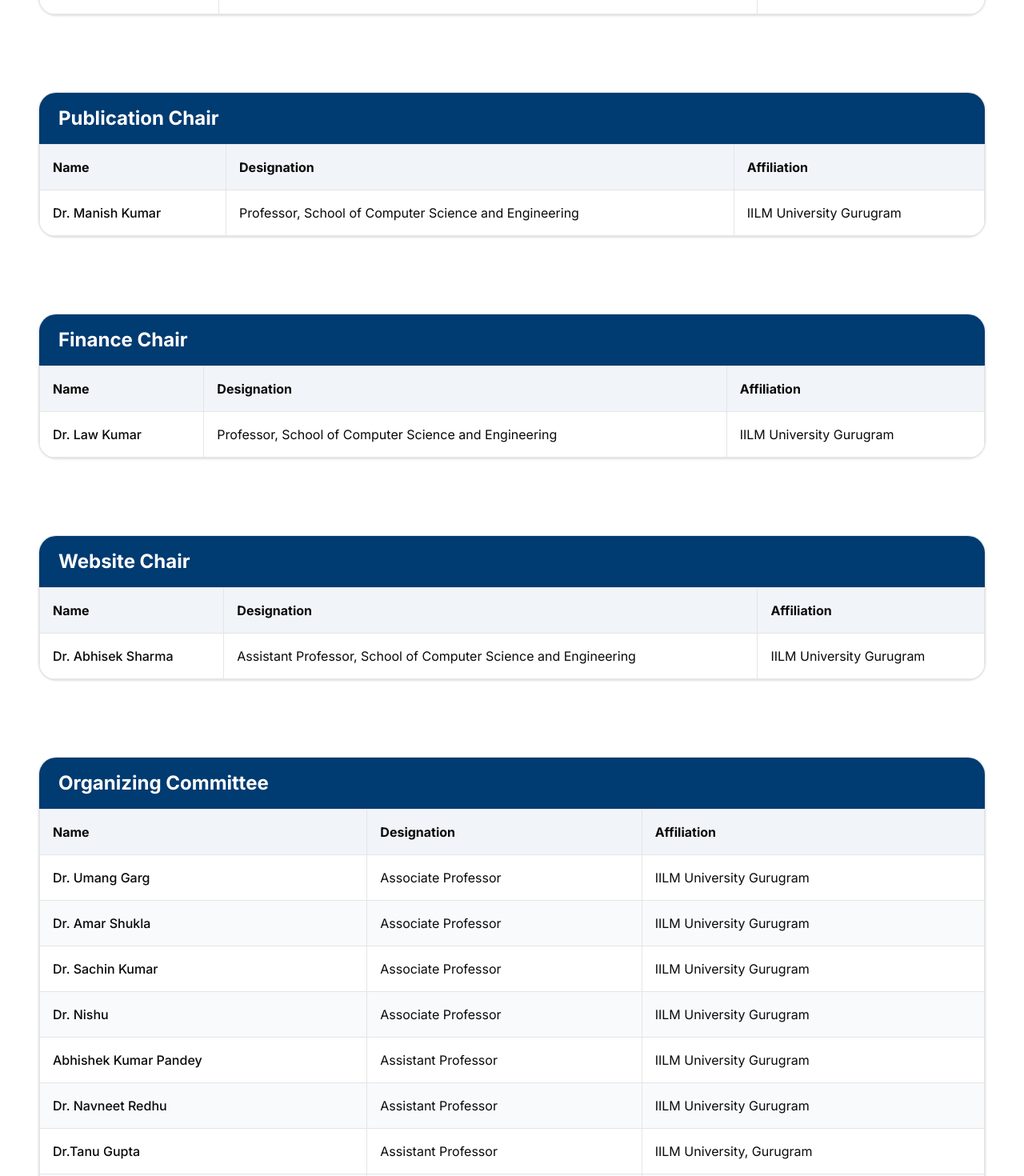
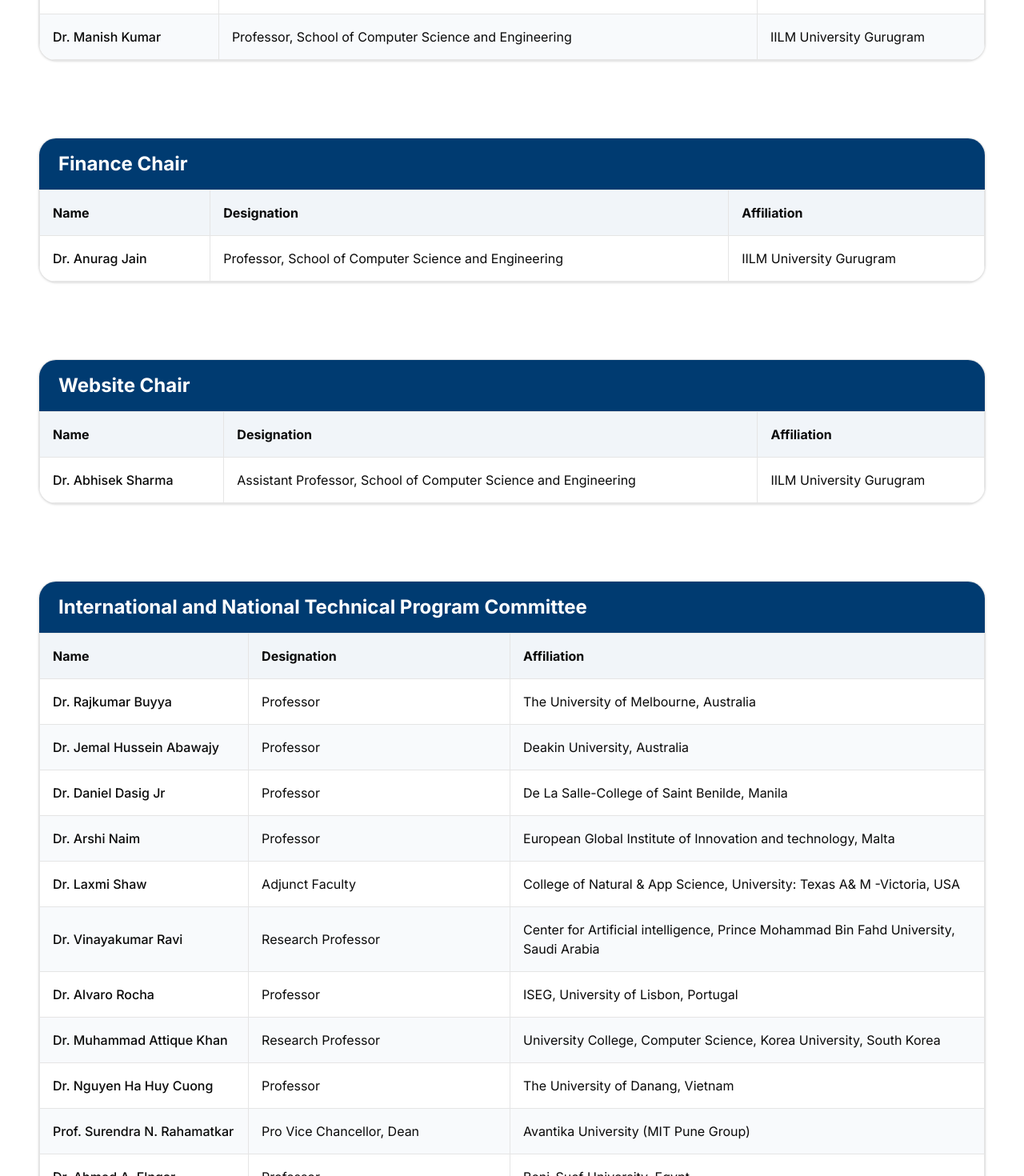
Before and after one commit to abhiseksharma/ICFCINT, a Next.js app: page /committee in a window 1280 px wide. Shown: the part 800-2270 px from the top of the page at 80% size. Built offline with nearby package versions, Linux system fonts and the light colour scheme.

Commit message:
Name and track updates

```diff
--- a/app/committee/page.tsx
+++ b/app/committee/page.tsx
@@ -65,6 +65,12 @@ import Container from "@/components/ui/container";
       organization: "IILM University Gurugram",
       image: "/images/profile-placeholder.jpg",
     },
+    {
+      name: "Dr. Manish Kumar",
+      designation: "Professor, School of Computer Science and Engineering",
+      organization: "IILM University Gurugram",
+      image: "/images/profile-placeholder.jpg",
+    },
     // {
     //   name: "Program Chair",
     //   designation: "Designation",
@@ -80,18 +86,18 @@ import Container from "@/components/ui/container";
   ];
 
 
-  const publicationChairs = [
-    {
-      name: "Dr. Manish Kumar",
-      designation: "Professor, School of Computer Science and Engineering",
-      organization: "IILM University Gurugram",
-      image: "/images/profile-placeholder.jpg",
-    },
-  ];
+  // const publicationChairs = [
+  //   {
+  //     name: "Dr. Manish Kumar",
+  //     designation: "Professor, School of Computer Science and Engineering",
+  //     organization: "IILM University Gurugram",
+  //     image: "/images/profile-placeholder.jpg",
+  //   },
+  // ];
 
     const financeChairs = [
     {
-      name: "Dr. Law Kumar",
+      name: "Dr. Anurag Jain",
       designation: "Professor, School of Computer Science and Engineering",
       organization: "IILM University Gurugram",
       image: "/images/profile-placeholder.jpg",
@@ -374,26 +380,26 @@ const technicalCommittee = [
     designation: "Assistant Professor",
     organization: "Bennett University",
   },
-  {
-    name: "Ishita Tandon",
-    designation: "Assistant Professor",
-    organization: "IILM University, Gurugram",
-  },
-  {
-    name: "Nitu Yadav",
-    designation: "Assistant Professor",
-    organization: "IILM University, Gurugram",
-  },
-  {
-    name: "Dr. Kumud Goyal",
-    designation: "Assistant Professor",
-    organization: "IILM University, Gurugram",
-  },
-  {
-    name: "Dr. Ankita Mishra",
-    designation: "Assistant Professor",
-    organization: "IILM University, Gurugram",
-  },
+  // {
+  //   name: "Ishita Tandon",
+  //   designation: "Assistant Professor",
+  //   organization: "IILM University, Gurugram",
+  // },
+  // {
+  //   name: "Nitu Yadav",
+  //   designation: "Assistant Professor",
+  //   organization: "IILM University, Gurugram",
+  // },
+  // {
+  //   name: "Dr. Kumud Goyal",
+  //   designation: "Assistant Professor",
+  //   organization: "IILM University, Gurugram",
+  // },
+  // {
+  //   name: "Dr. Ankita Mishra",
+  //   designation: "Assistant Professor",
+  //   organization: "IILM University, Gurugram",
+  // },
 ];
 
 
@@ -423,11 +429,11 @@ const organizingCommittee = [
     designation: "Assistant Professor",
     organization: "IILM University Gurugram",
   },
-  {
-    name: "Dr. Navneet Redhu",
-    designation: "Assistant Professor",
-    organization: "IILM University Gurugram",
-  },
+  // {
+  //   name: "Dr. Navneet Redhu",
+  //   designation: "Assistant Professor",
+  //   organization: "IILM University Gurugram",
+  // },
 {
     name: "Dr.Tanu Gupta",
     designation: "Assistant Professor",
@@ -461,11 +467,11 @@ const reviewCommittee = [
     designation: "Associate Professor",
     organization: "IILM University, Gurugram",
   },
-  {
-    name: "Dr. Puneet Bawa",
-    designation: "Assistant Professor",
-    organization: "IILM University, Gurugram",
-  },
+  // {
+  //   name: "Dr. Puneet Bawa",
+  //   designation: "Assistant Professor",
+  //   organization: "IILM University, Gurugram",
+  // },
   {
     name: "Dr. Rupendra PS Hada",
     designation: "Assistant Professor",
@@ -519,11 +525,11 @@ const registrationCommittee = [
     designation: "Assistant Professor",
     organization: "IILM University, Gurugram",
   },
-  {
-    name: "Satyam Sharma",
-    designation: "Assistant Professor",
-    organization: "IILM University, Gurugram",
-  },
+  // {
+  //   name: "Satyam Sharma",
+  //   designation: "Assistant Professor",
+  //   organization: "IILM University, Gurugram",
+  // },
 ];
 
 const sponsorshipCommittee = [
@@ -755,10 +761,10 @@ export default function CommitteePage() {
         members={programChairs}
       />
 
-      <CommitteeTable
+      {/* <CommitteeTable
         title="Publication Chair"
         members={publicationChairs}
-      />
+      /> */}
 
       <CommitteeTable
         title="Finance Chair"
@@ -768,6 +774,11 @@ export default function CommitteePage() {
       <CommitteeTable
         title="Website Chair"
         members={websiteChairs}
+      />
+
+      <CommitteeTable
+        title="International and National Technical Program Committee"
+        members={technicalCommittee}
       />
 
       <CommitteeTable
@@ -790,11 +801,6 @@ export default function CommitteePage() {
         members={sponsorshipCommittee}
       />
 
-      <CommitteeTable
-        title="International and National Technical Program Committee"
-        members={technicalCommittee}
-      />
-
 
 
       {/* <CommitteeTable
--- a/components/sections/track-card.tsx
+++ b/components/sections/track-card.tsx
@@ -50,7 +50,7 @@ export default function TrackCard({
   id,
   icon,
   title,
-  chair,
+  // chair,
   description,
   topics,
 }: TrackCardProps) {
```
